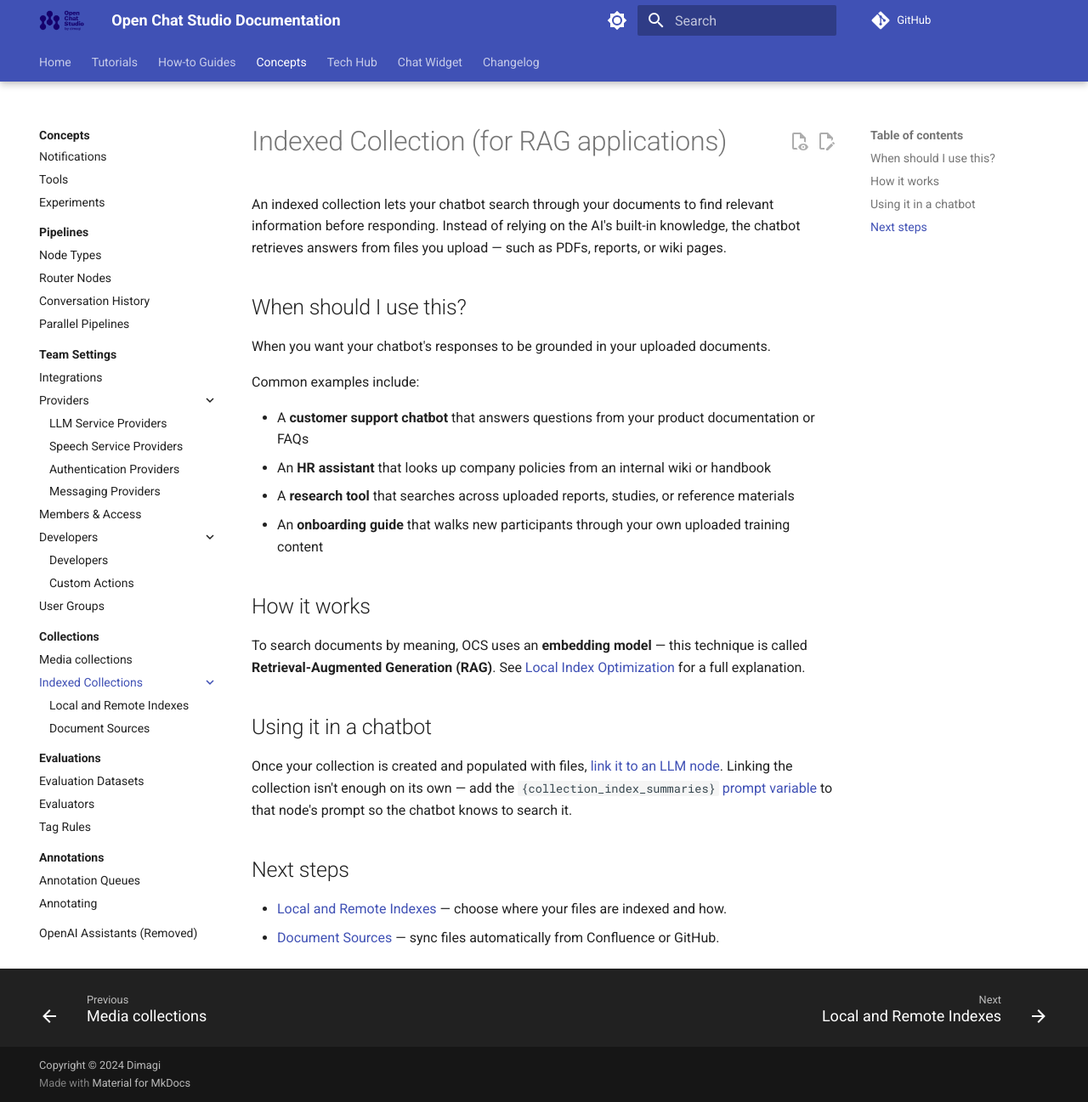
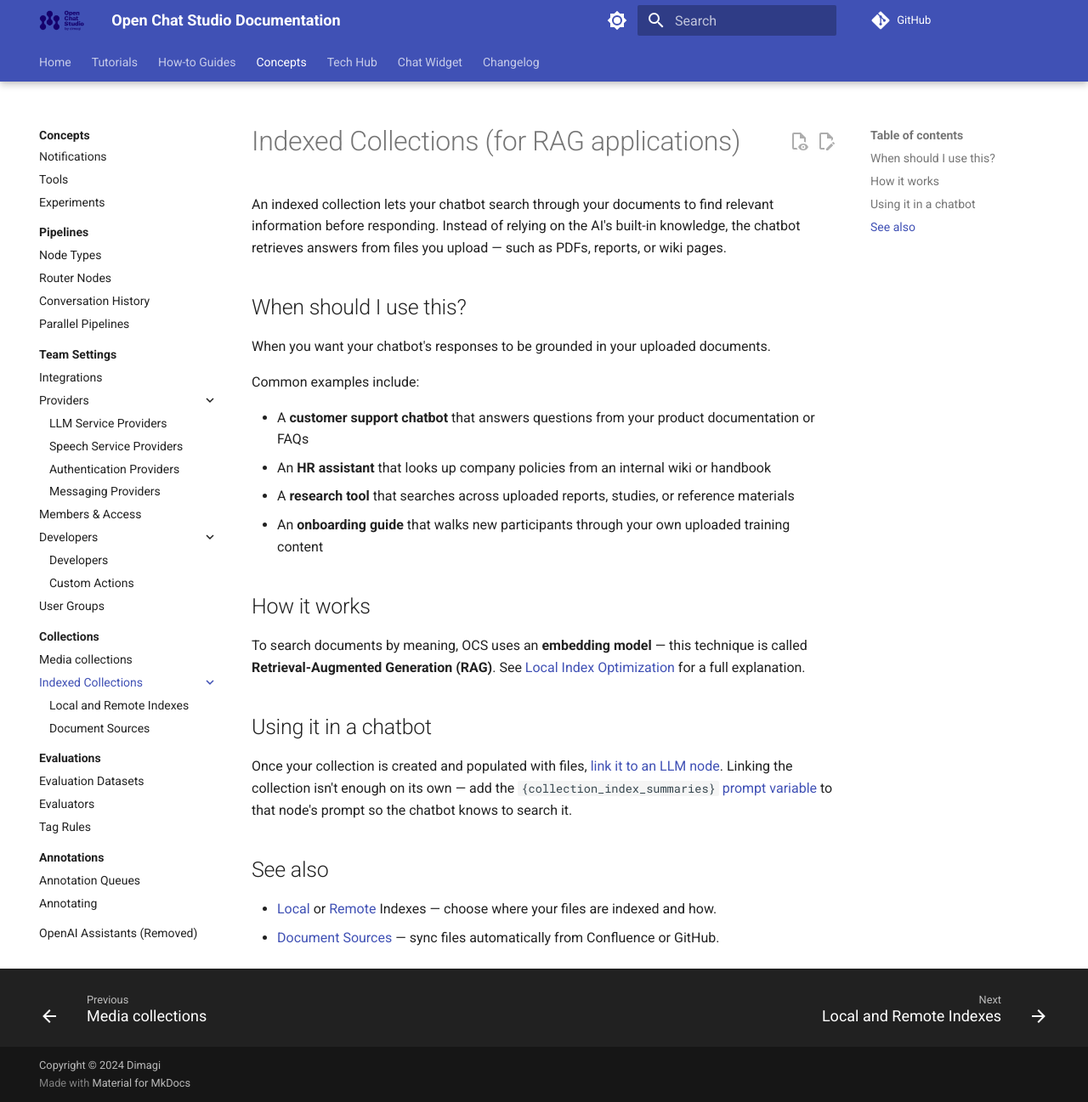
Before and after one commit to dimagi/open-chat-studio-docs, an MkDocs documentation site: the page built from docs/concepts/collections/indexed_collections/index.md, in a window 1280 px wide and 1297 px high. Shown: the whole window at 85% size. Built offline with MkDocs 1.6.1 and Material for MkDocs 9.7.7, drawn with Linux system fonts in a browser that asks for light colours; a script that is not in the unit is left out; comment, search, counter and statistics services are not loaded.

Commit message:
Fixes: from PR review (small)

```diff
--- a/docs/concepts/collections/indexed_collections/index.md
+++ b/docs/concepts/collections/indexed_collections/index.md
@@ -1,7 +1,7 @@
 ---
-title: Indexed Collection (for RAG applications)
+title: Indexed Collections (for RAG applications)
 ---
-# Indexed Collection (for RAG applications)
+# Indexed Collections (for RAG applications)
 
 An indexed collection lets your chatbot search through your documents to find relevant information before responding. Instead of relying on the AI's built-in knowledge, the chatbot retrieves answers from files you upload — such as PDFs, reports, or wiki pages.
 
@@ -23,7 +23,7 @@
 
 Once your collection is created and populated with files, [link it to an LLM node](../index.md#adding-a-collection-to-a-chatbot). Linking the collection isn't enough on its own — add the `{collection_index_summaries}` [prompt variable](../../prompt_variables.md) to that node's prompt so the chatbot knows to search it.
 
-## Next steps
+## See also
 
-- [Local and Remote Indexes](./local_and_remote_indexes.md) — choose where your files are indexed and how.
+- [Local](./local_and_remote_indexes.md#local-index) or [Remote](./local_and_remote_indexes.md#remote-index) Indexes — choose where your files are indexed and how.
 - [Document Sources](./document_sources.md) — sync files automatically from Confluence or GitHub.
```
Also changed, not shown: docs/concepts/collections/indexed_collections/local_and_remote_indexes.md (+2 -1 lines).
